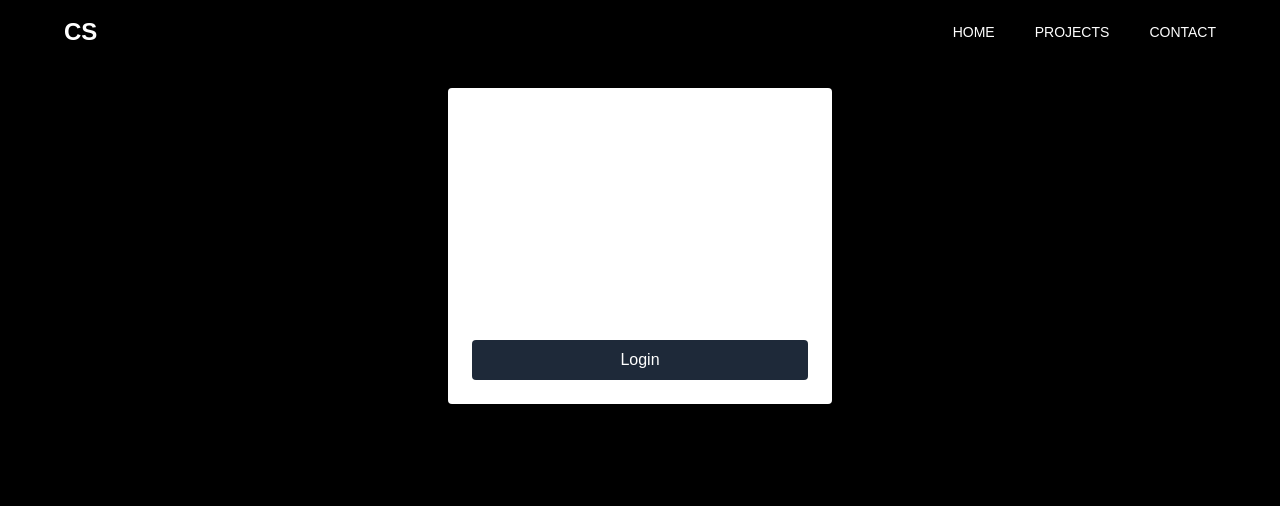
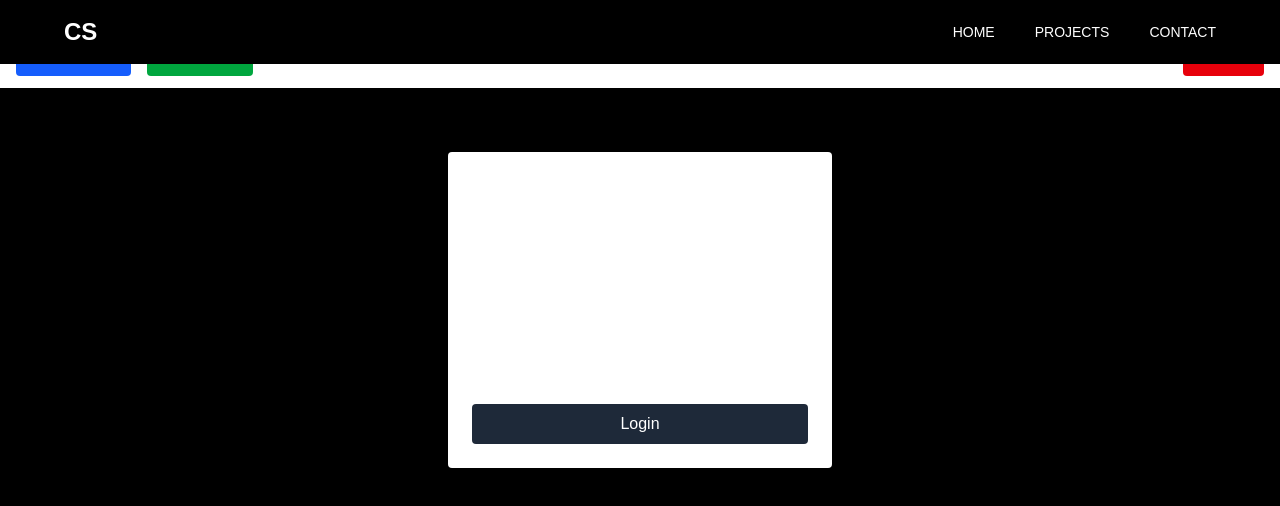
Before and after one commit to charansaics/CharanSai-Portfolio, a Next.js app: page /admin in a window 1280 px wide. Shown: the top 506 px of the page. Built offline with nearby package versions, Linux system fonts and the light colour scheme; no server answers.

Commit message:
fixed navbar padding

```diff
--- a/app/admin/dashboard/layout.jsx
+++ b/app/admin/dashboard/layout.jsx
@@ -1,5 +1,5 @@
 
-import AdminNavbar from '@/components/AdminNavbar';
+// import AdminNavbar from '@/components/AdminNavbar';
 
 export const metadata = {
     title: 'Admin Dashboard',
@@ -9,7 +9,7 @@ export const metadata = {
     return (
 
         <div>
-            <AdminNavbar />
+            {/* <AdminNavbar /> */}
             <main className="dark:bg-black pt-20 sm:p-6">{children}</main>
         </div>
     );
--- a/app/admin/layout.jsx
+++ b/app/admin/layout.jsx
@@ -4,7 +4,7 @@ import AdminNavbar from "@/components/AdminNavbar";
 export default function AdminLayout({ children }) {
     return (
         <div className="min-h-screen pt-6 bg-black text-white">
-        {/* <AdminNavbar /> */}
+        <AdminNavbar />
         <main>{children}</main>
         </div>
     );
```
